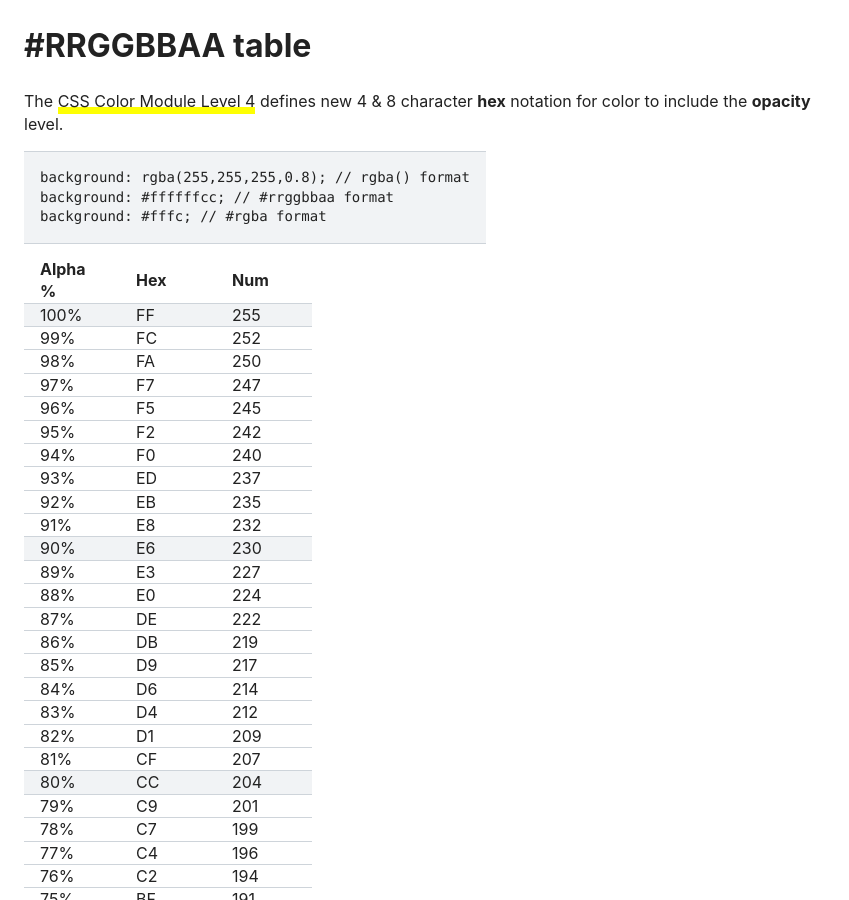
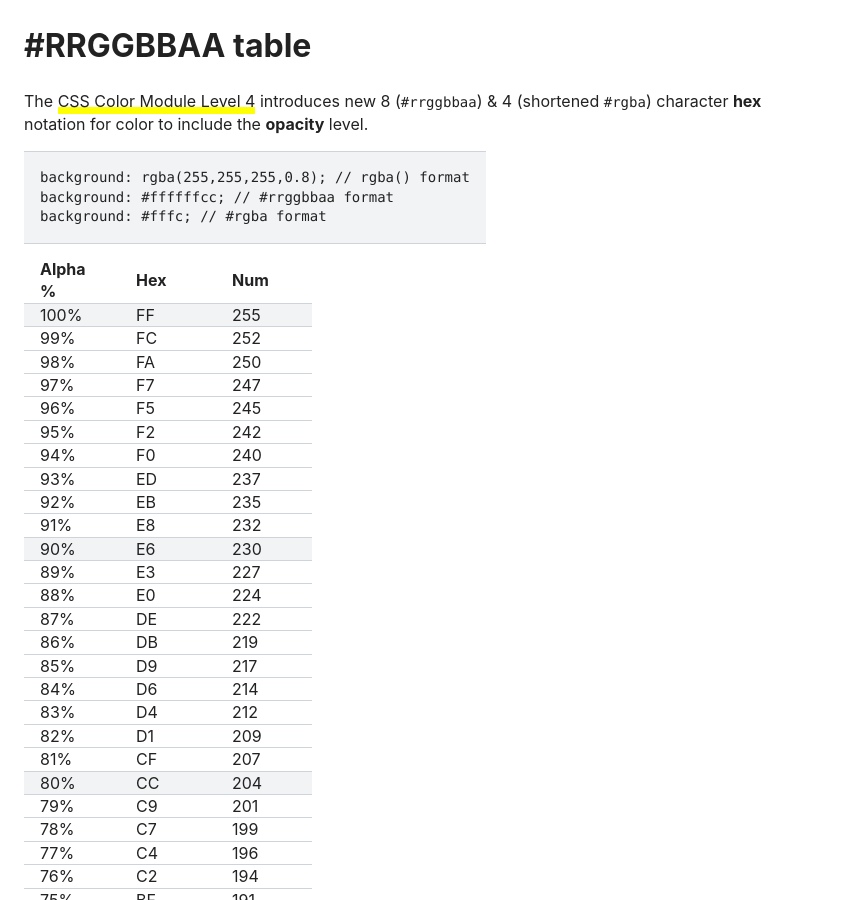
Before and after one commit to borderleft/borderleft.github.io, a Jekyll site: the page toolbox/rrggbbaa/index.html, which Jekyll copies as it is, in a window 1280 px wide and 900 px high. Shown: the whole window, without its empty margins (0-849 px from the left). Built offline with Jekyll 4.4.1, drawn with Linux system fonts in a browser that asks for light colours.

Commit message:
#rrggbbaa and #rgba

```diff
--- a/toolbox/rrggbbaa/index.html
+++ b/toolbox/rrggbbaa/index.html
@@ -49,7 +49,7 @@
 
     <main>
         <h1>#RRGGBBAA table</h1>
-        <p>The <a href="https://drafts.csswg.org/css-color/#hex-notation">CSS Color Module Level 4</a> defines new 4 & 8 character <b>hex</b> notation for color to include the <b>opacity</b> level.</p>
+        <p>The <a href="https://drafts.csswg.org/css-color/#hex-notation">CSS Color Module Level 4</a> introduces new 8 (<code>#rrggbbaa</code>) &amp; 4 (shortened <code>#rgba</code>) character <b>hex</b> notation for color to include the <b>opacity</b> level.</p>
 <pre>background: rgba(255,255,255,0.8); // rgba() format
 background: #ffffffcc; // #rrggbbaa format
 background: #fffc; // #rgba format</pre>
```
